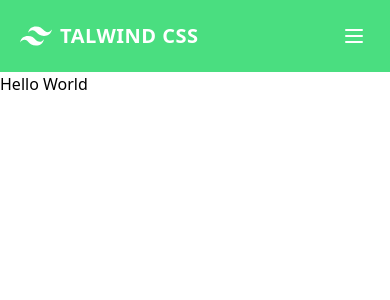
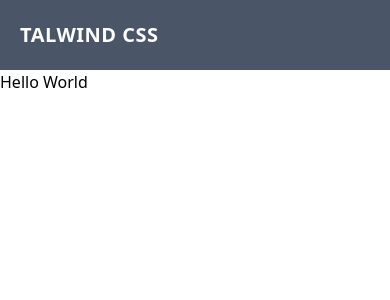
Before and after one commit to Lumaraescoder/Ask-commerce, a Next.js app: page / in a window 390 px wide. Shown: the top 300 px of the page. Built offline with nearby package versions, Linux system fonts and the light colour scheme.

Commit message:
tested navbar
tested navbar
changed colors of navbar

```diff
--- a/src/layouts/Navbar.tsx
+++ b/src/layouts/Navbar.tsx
@@ -3,56 +3,28 @@
 export const Navbar = () => {
   return (
     <>
-      <nav className="flex flex-wrap items-center bg-green-400 p-3 ">
+      <nav className="flex flex-wrap items-center bg-gray-700 p-3 ">
         <Link legacyBehavior href="/">
           <a className="mr-4 inline-flex items-center p-2 ">
-            <svg
-              viewBox="0 0 24 24"
-              xmlns="http://www.w3.org/2000/svg"
-              className="mr-2 h-8 w-8 fill-current text-white"
-            >
-              <path d="M12.001 4.8c-3.2 0-5.2 1.6-6 4.8 1.2-1.6 2.6-2.2 4.2-1.8.913.228 1.565.89 2.288 1.624C13.666 10.618 15.027 12 18.001 12c3.2 0 5.2-1.6 6-4.8-1.2 1.6-2.6 2.2-4.2 1.8-.913-.228-1.565-.89-2.288-1.624C16.337 6.182 14.976 4.8 12.001 4.8zm-6 7.2c-3.2 0-5.2 1.6-6 4.8 1.2-1.6 2.6-2.2 4.2-1.8.913.228 1.565.89 2.288 1.624 1.177 1.194 2.538 2.576 5.512 2.576 3.2 0 5.2-1.6 6-4.8-1.2 1.6-2.6 2.2-4.2 1.8-.913-.228-1.565-.89-2.288-1.624C10.337 13.382 8.976 12 6.001 12z" />
-            </svg>
             <span className="text-xl font-bold uppercase tracking-wide text-white">
               Talwind CSS
             </span>
           </a>
         </Link>
-        <button className=" ml-auto inline-flex rounded p-3 text-white outline-none hover:bg-green-600 hover:text-white lg:hidden">
-          <svg
-            className="h-6 w-6"
-            fill="none"
-            stroke="currentColor"
-            viewBox="0 0 24 24"
-            xmlns="http://www.w3.org/2000/svg"
-          >
-            <path
-              strokeLinecap="round"
-              strokeLinejoin="round"
-              strokeWidth={2}
-              d="M4 6h16M4 12h16M4 18h16"
-            />
-          </svg>
-        </button>
         <div className="hidden w-full lg:inline-flex lg:w-auto lg:grow">
           <div className="flex w-full flex-col items-start lg:ml-auto lg:inline-flex lg:h-auto  lg:w-auto lg:flex-row lg:items-center">
             <Link legacyBehavior href="/">
-              <a className="w-full items-center justify-center rounded px-3 py-2 font-bold text-white hover:bg-green-600 hover:text-white lg:inline-flex lg:w-auto ">
-                Home
-              </a>
-            </Link>
-            <Link legacyBehavior href="/">
-              <a className="w-full items-center justify-center rounded px-3 py-2 font-bold text-white hover:bg-green-600 hover:text-white lg:inline-flex lg:w-auto">
+              <a data-testid="Services" className="w-full items-center justify-center rounded px-3 py-2 font-bold text-white hover:bg-gray-600 hover:text-white lg:inline-flex lg:w-auto">
                 Services
               </a>
             </Link>
-            <Link legacyBehavior href="/">
-              <a className="w-full items-center justify-center rounded px-3 py-2 font-bold text-white hover:bg-green-600 hover:text-white lg:inline-flex lg:w-auto">
+            <Link legacyBehavior href="/about">
+              <a data-testid="About" className="w-full items-center justify-center rounded px-3 py-2 font-bold text-white hover:bg-gray-600 hover:text-white lg:inline-flex lg:w-auto">
                 About us
               </a>
             </Link>
-            <Link legacyBehavior href="/">
-              <a className="w-full items-center justify-center rounded px-3 py-2 font-bold text-white hover:bg-green-600 hover:text-white lg:inline-flex lg:w-auto">
+            <Link legacyBehavior href="/contact">
+              <a data-testid="Contact" className="w-full items-center justify-center rounded px-3 py-2 font-bold text-white hover:bg-gray-600 hover:text-white lg:inline-flex lg:w-auto">
                 Contact us
               </a>
             </Link>
```
Also changed, not shown: 1 other file (tests, documents, lock files or other folders).
